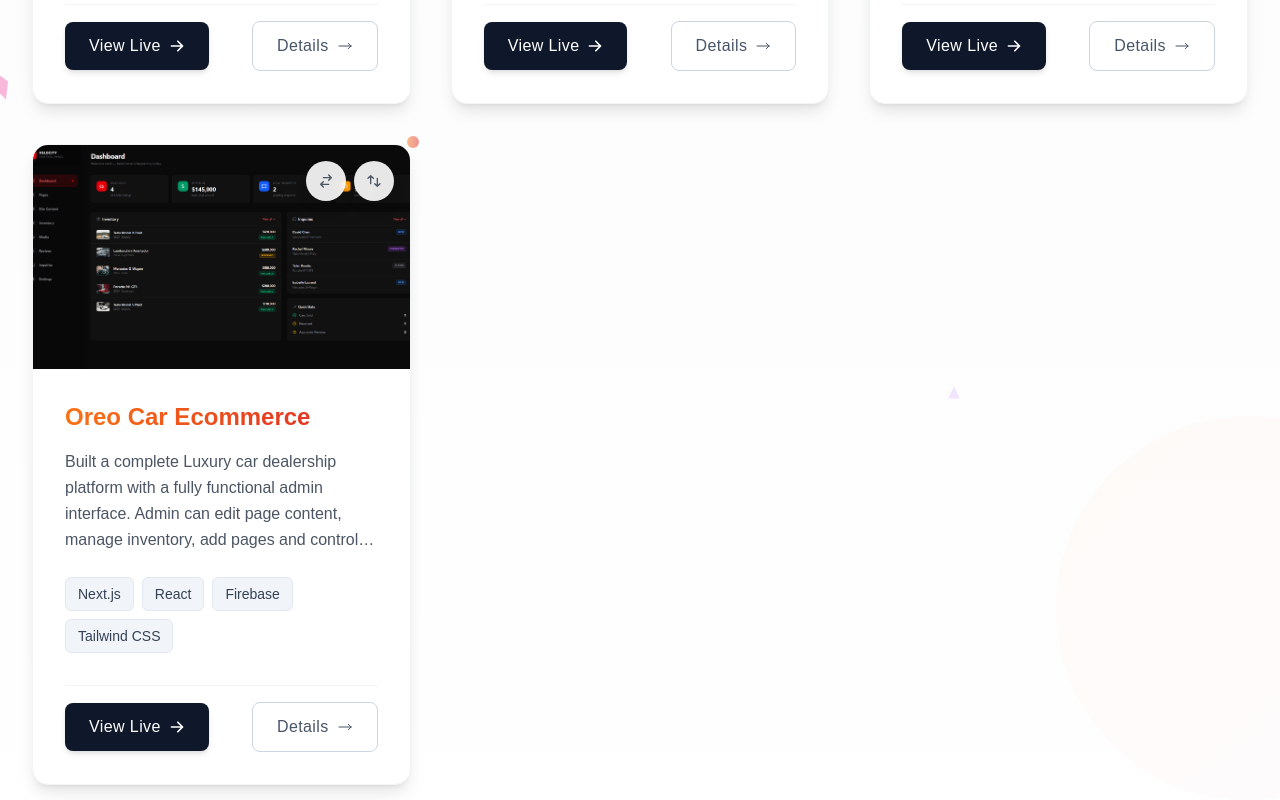
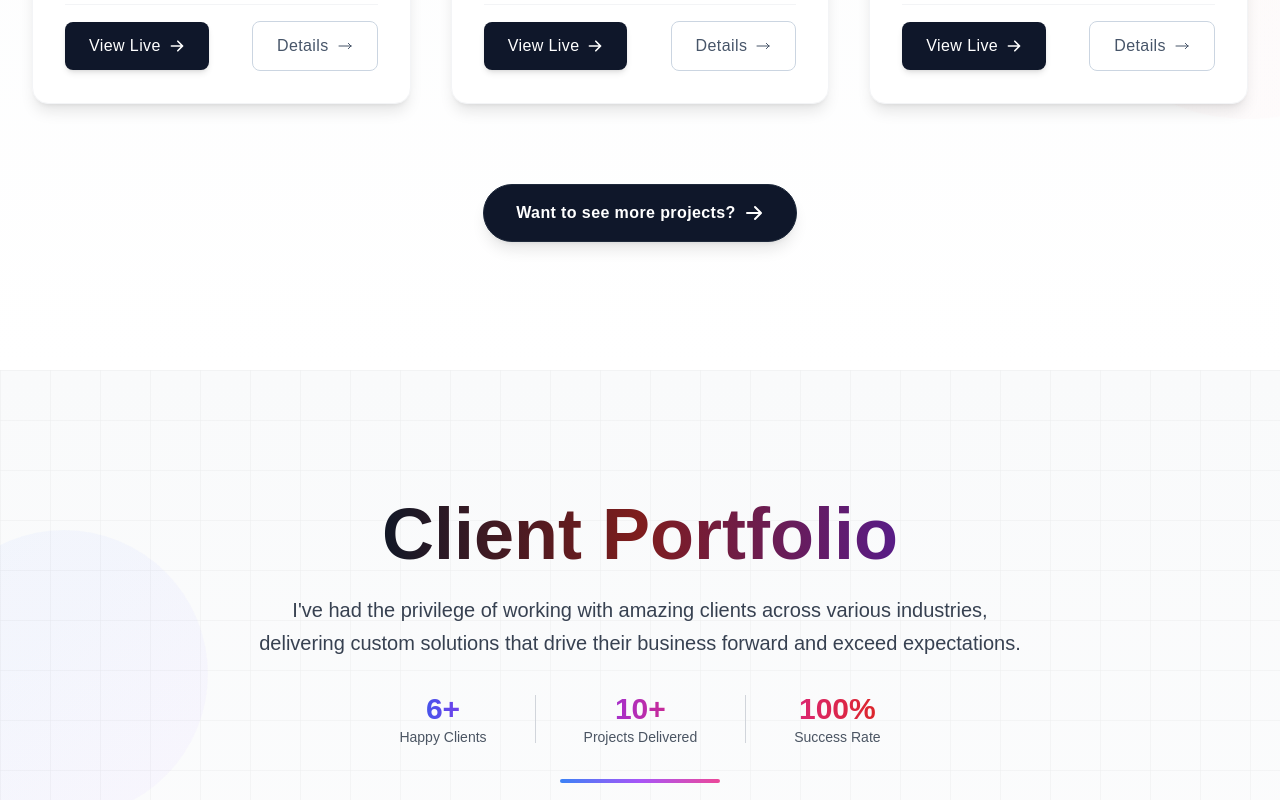
Before and after one commit to Alex-Inems/alex, a Next.js app: page / in a window 1280 px wide. Shown: the part 3260-4060 px from the top of the page. Built offline with nearby package versions, Linux system fonts and the light colour scheme.

Commit message:
removed one project

```diff
--- a/components/Projects.js
+++ b/components/Projects.js
@@ -42,18 +42,18 @@ const ProjectsSection = () => {
       link: 'https://www.eventie.live',
       detailPage: '/eventie',
       accent: 'from-pink-500 to-red-600'
-    },
-    {
-      id: 5,
-      title: 'Oreo Car Ecommerce',
-      description:
-        "Built a complete Luxury car dealership platform with a fully functional admin interface. Admin can edit page content, manage inventory, add pages and control site settings - all without touching code. Clean responsive frontend with professional UI",
-      tags: ['Next.js', 'React', 'Firebase', 'Tailwind CSS'],
-      image: '/images/oreo (1).png',
-      link: 'https://oreo.ink',
-      detailPage: '/oreo',
-      accent: 'from-orange-500 to-red-600'
-    },
+    }
+    // {
+    //   id: 5,
+    //   title: 'Oreo Car Ecommerce',
+    //   description:
+    //     "Built a complete Luxury car dealership platform with a fully functional admin interface. Admin can edit page content, manage inventory, add pages and control site settings - all without touching code. Clean responsive frontend with professional UI",
+    //   tags: ['Next.js', 'React', 'Firebase', 'Tailwind CSS'],
+    //   image: '/images/oreo (1).png',
+    //   link: 'https://oreo.ink',
+    //   detailPage: '/oreo',
+    //   accent: 'from-orange-500 to-red-600'
+    // },
   ];
 
 
```
